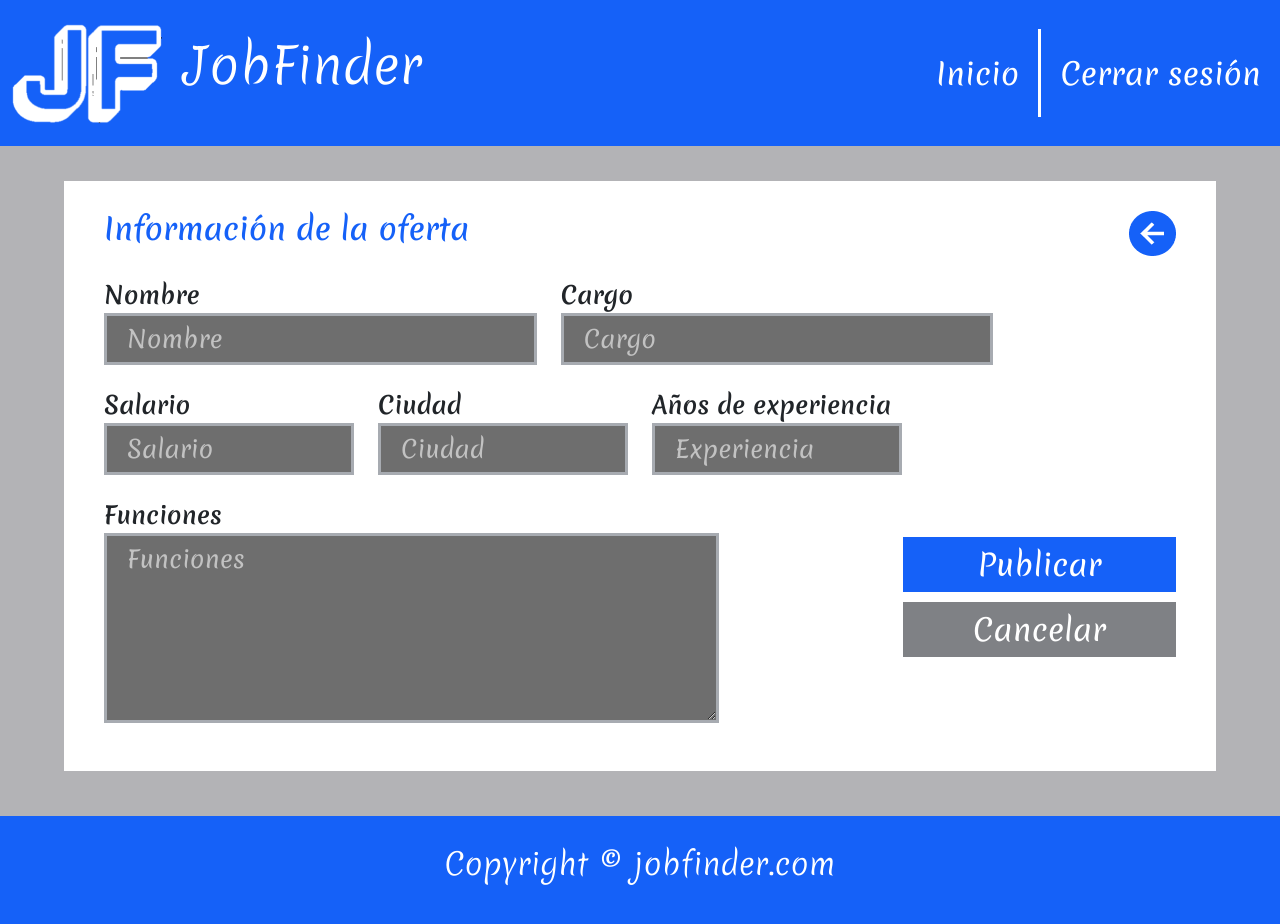
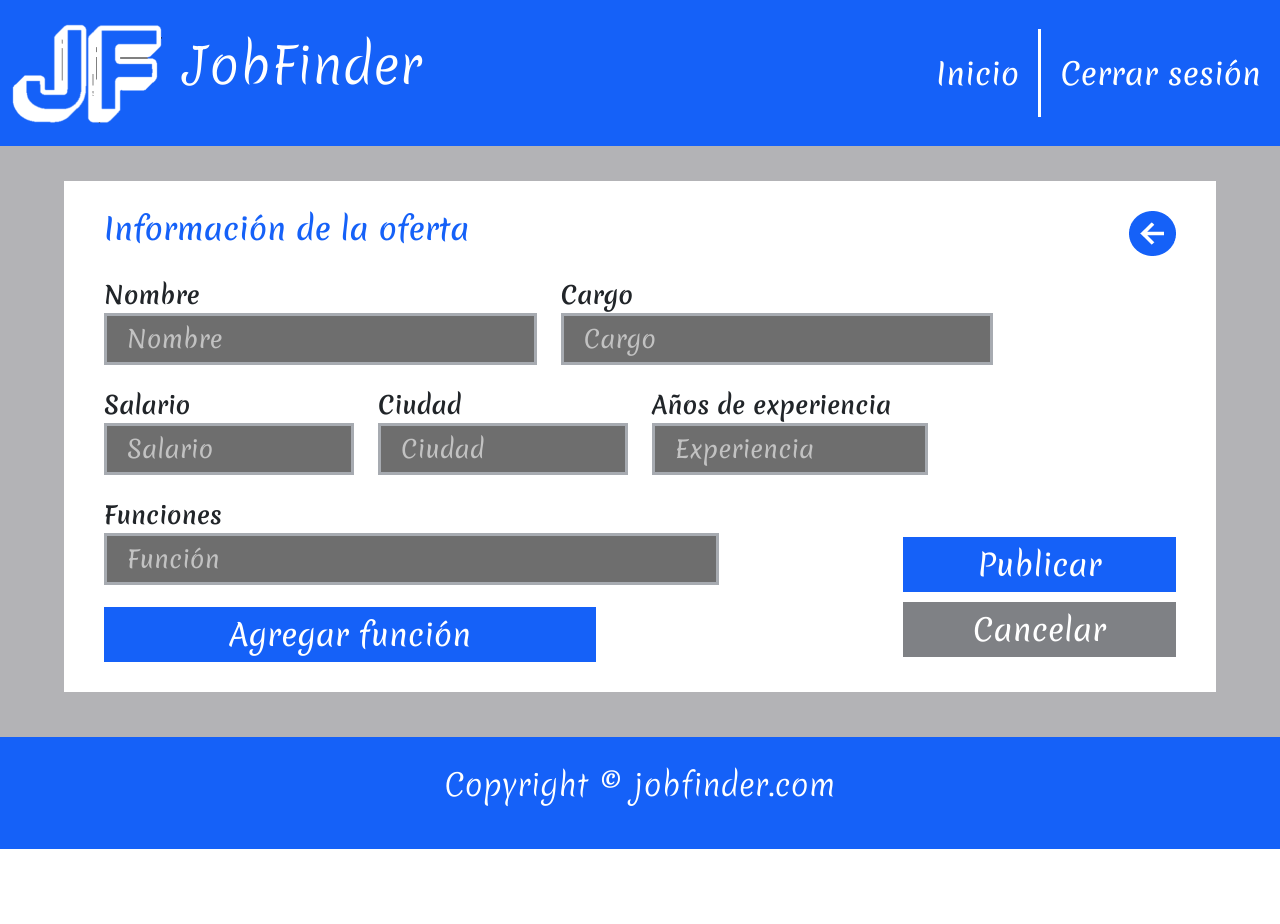
Before and after one commit to Sebastianlf270716/jobfinder-front, an Angular app: page /offer-post in a window 1280 px wide. Shown: the top 924 px of the page. After the commit the page ends 849 px from the top, so only its background shows below. Built offline with nearby package versions, Linux system fonts and the light colour scheme; a web font is replaced by a local one.

Commit message:
Publicar oferta, falta asignar el id del empleador o administrador

```diff
--- a/src/app/components/pages/offer-post/offer-post.component.html
+++ b/src/app/components/pages/offer-post/offer-post.component.html
@@ -3,35 +3,66 @@
         <h3 class="info">Información de la oferta
             <a href="/home-employer"><img src="./assets/img/flecha-atras.png" id="flecha-atras" alt="flecha-atras"></a>
         </h3>
-        <form action="">
+        <div *ngIf="mensage !== ''" class="dvErrorGeneral">
+            <p class="text-error">{{mensage}}</p>
+        </div>
+        <form (submit)="onSubmit()" #form="ngForm">
             <div class="row">
                 <div class="col-lg-5">
                     <label for="txtNombre">Nombre</label>
-                    <input id="txtNombre" type="text" class="dato" placeholder="Nombre" />
+                    <div *ngIf="nombre.invalid && (nombre.dirty || nombre.touched)" class="dvError">
+                        <small *ngIf="nombre.errors?.['required']" class="text-danger">Este campo es requerido</small>
+                    </div>
+                    <input id="txtNombre" type="text" class="dato" placeholder="Nombre"
+                    name="nombre" [(ngModel)]="formOffer.nombre"
+                    required #nombre="ngModel"/>
                 </div>
                 <div class="col-lg-5">
                     <label for="txtCargo">Cargo</label>
-                    <input id="txtCargo" type="text" class="dato" placeholder="Cargo" />
+                    <div *ngIf="cargo.invalid && (cargo.dirty || cargo.touched)" class="dvError">
+                        <small *ngIf="cargo.errors?.['required']" class="text-danger">Este campo es requerido</small>
+                    </div>
+                    <input id="txtCargo" type="text" class="dato" placeholder="Cargo"
+                    name="cargo" [(ngModel)]="formOffer.cargo"
+                    required #cargo="ngModel"/>
                 </div>
             </div>
             <div class="row">
                 <div class="col-lg-3">
                     <label for="txtSalario">Salario</label>
-                    <input id="txtSalario" type="text" class="dato" placeholder="Salario" />
+                    <div *ngIf="salario.invalid && (salario.dirty || salario.touched)" class="dvError">
+                        <small *ngIf="salario.errors?.['required']" class="text-danger">Este campo es requerido</small>
+                    </div>
+                    <input id="txtSalario" type="number" class="dato" placeholder="Salario"
+                    name="salario" [(ngModel)]="formOffer.salario"
+                    required #salario="ngModel"/>
                 </div>
                 <div class="col-lg-3">
                     <label for="txtCiudad">Ciudad</label>
-                    <input id="txtCiudad" type="text" class="dato" placeholder="Ciudad" />
+                    <div *ngIf="ciudad.invalid && (ciudad.dirty || ciudad.touched)" class="dvError">
+                        <small *ngIf="ciudad.errors?.['required']" class="text-danger">Este campo es requerido</small>
+                    </div>
+                    <input id="txtCiudad" type="text" class="dato" placeholder="Ciudad"
+                    name="ciudad" [(ngModel)]="formOffer.ciudad"
+                    required #ciudad="ngModel"/>
                 </div>
-                <div class="col-lg-3">
+                <div class="col-lg-3 width__100">
                     <label for="txtExperiencia">Años de experiencia</label>
-                    <input id="txtExperiencia" type="text" class="dato" placeholder="Experiencia" />
+                    <div *ngIf="experiencia.invalid && (experiencia.dirty || experiencia.touched)" class="dvError">
+                        <small *ngIf="experiencia.errors?.['required']" class="text-danger">Este campo es requerido</small>
+                    </div>
+                    <input id="txtExperiencia" type="number" class="dato" placeholder="Experiencia"
+                    name="experiencia" [(ngModel)]="formOffer.anios_experiencia"
+                    required #experiencia="ngModel"/>
                 </div>
             </div>
             <div class="row">
                 <div class="col-md-7">
-                    <label for="txtFunciones">Funciones</label>
-                    <textarea id="txtFunciones" type="text" class="dato" placeholder="Funciones"></textarea>
+                    <label for="txtFuncion">Funciones</label>
+                    <input id="txtFuncion" type="text" class="dato" placeholder="Función"
+                    name="offerFuncion" [(ngModel)]="offerFuncion"/>
+                    <button class="btn-agregar" id="btnAgregar" (click)="agregarFuncion()" type="button">
+                        Agregar función</button>
                 </div>
                 <div class="col-md-1"></div>
                 <div class="col-md-4 text-end">
--- a/src/app/components/pages/offer-post/offer-post.component.scss
+++ b/src/app/components/pages/offer-post/offer-post.component.scss
@@ -24,10 +24,6 @@
     border-style: solid;
     border-width: 3px;
     margin-bottom: 12px;
-}
-
-#txtFunciones{
-    min-height: 190px;
 }
 
 .info{
@@ -70,6 +66,26 @@ button{
 .btn-cancelar:hover{
     background-color: #A7ABB1;
 }
+
+.btn-agregar{
+    background-color: #1561F8;
+}
+.btn-agregar:hover{
+    background-color: #5d93ff;
+}
+
 ::placeholder{
     color: rgb(194, 194, 194);
 }
+
+.width__100 {
+    min-width: 300px !important;
+}
+
+.dvErrorGeneral {
+    text-align: center;
+}
+
+.text-error {
+    color: red;
+}
--- a/src/app/components/pages/offer-post/offer-post.component.ts
+++ b/src/app/components/pages/offer-post/offer-post.component.ts
@@ -1,5 +1,7 @@
-import { Component, OnInit } from '@angular/core';
+import { Component, OnInit, ViewChild } from '@angular/core';
+import { NgForm } from '@angular/forms';
 import { Router } from '@angular/router';
+import { OfertaService } from 'src/app/services/oferta.service';
 
 @Component({
   selector: 'app-offer-post',
@@ -7,14 +9,74 @@ import { Router } from '@angular/router';
   styleUrls: ['./offer-post.component.scss']
 })
 export class OfferPostComponent implements OnInit {
+
+  @ViewChild('form', { static: false }) form!: NgForm;
+
+  mensage: string = '';
+  offerFuncion: string = '';
+  funciones: string[] =  []
+
+  formOffer = {
+    nombre: '',
+    cargo: '',
+    salario: null,
+    ciudad: '',
+    anios_experiencia: null,
+    funciones: this.funciones
+  }
+
   public redirigir(){
     this.ruta.navigate(["/home-employer"]);
   }
 
-  constructor(private ruta: Router) { }
+  constructor(private ruta: Router, private ofertaService: OfertaService) { }
 
 
   ngOnInit(): void {
   }
 
+  agregarFuncion(){
+    if(this.offerFuncion.length > 150){
+      this.mensage = 'La función no puede tener mas de 150 caracteres';
+      return;
+    }
+    this.funciones.push(this.offerFuncion);
+    this.offerFuncion = '';
+    this.mensage = '';
+  }
+
+  onSubmit(){
+    if(this.validarFormulario()){
+      this.ofertaService.crearOferta(this.formOffer).subscribe({
+        next: response => {
+          this.mensage = response;
+          this.funciones = [];
+          this.formOffer = {nombre: '', cargo: '', salario: null, ciudad: '',
+          anios_experiencia: null, funciones: this.funciones}
+          this.form.resetForm();
+        },
+        error: error => {
+          this.mensage = error;
+        }
+      })
+    }
+  }
+
+
+  validarFormulario(){
+    if(this.formOffer.nombre.length > 80){
+      this.mensage = 'El nombre no puede tener mas de 80 caracteres';
+      return false;
+    }
+    if(this.formOffer.cargo.length > 80){
+      this.mensage = 'El cargo no puede tener mas de 80 caracteres';
+      return false;
+    }
+    if(this.formOffer.ciudad.length > 30){
+      this.mensage = 'La ciudad no puede tener mas de 30 caracteres';
+      return false;
+    }
+    return true;
+  }
+
 }
--- /dev/null
+++ b/src/app/services/oferta.service.ts
@@ -0,0 +1,17 @@
+import { HttpClient } from '@angular/common/http';
+import { Injectable } from '@angular/core';
+import { Observable } from 'rxjs';
+
+@Injectable({
+  providedIn: 'root'
+})
+export class OfertaService {
+
+  private apiUrl = 'http://localhost:63780/api/Oferta';
+
+  constructor(private http: HttpClient) { }
+
+  crearOferta(formData: any): Observable<any>{
+    return this.http.post(`${this.apiUrl}/crear`, formData);
+  }
+}
```
Also changed, not shown: 1 other file (tests, documents, lock files or other folders).
